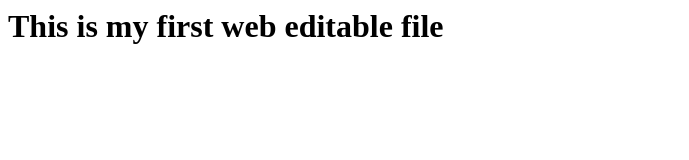
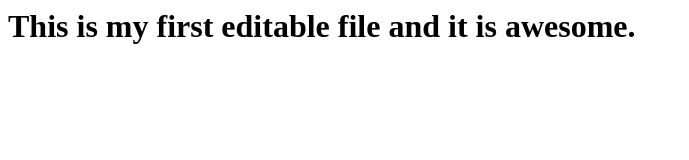
Before and after one commit to arguelaterdesignstudio/repo2, a plain HTML site: page index.html in a window 1280 px wide. Shown: the whole page, without its empty margins (0-689 px from the left). Drawn offline with Linux system fonts and the light colour scheme.

Commit message:
Added few words

```diff
--- a/index.html
+++ b/index.html
@@ -1 +1 @@
-<h1> This is my first web editable file </h1>
+<h1> This is my first  editable file and it is awesome. </h1>
```
